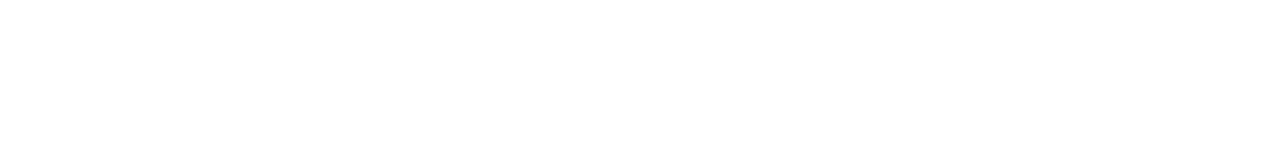
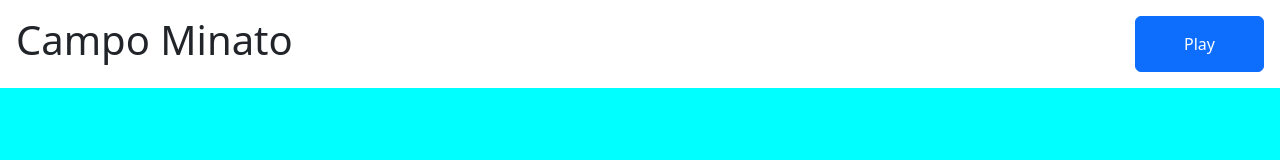
Before and after one commit to BrianBontempi/js-campominato-grid, a plain HTML site: page index.html in a window 1280 px wide. Drawn offline with nearby package versions, Linux system fonts and the light colour scheme.

Commit message:
add header and grid container

```diff
--- a/css/style.css
+++ b/css/style.css
@@ -0,0 +1,6 @@
+body{
+    background-color: aqua;
+}
+header{
+    background-color: white;
+}
--- a/index.html
+++ b/index.html
@@ -14,6 +14,14 @@
     <script defer src="js/script.js"></script>
 </head>
 <body>
+    <header class="d-flex justify-content-between align-item-center p-3">
+        <h1>Campo Minato</h1>
+        <button class="btn btn-primary px-5 py-2">Play</button>
+    </header>
+    <div class="container">
+        <div id="grid"></div>
+
+    </div>
 
 </body>
 </html>
```
